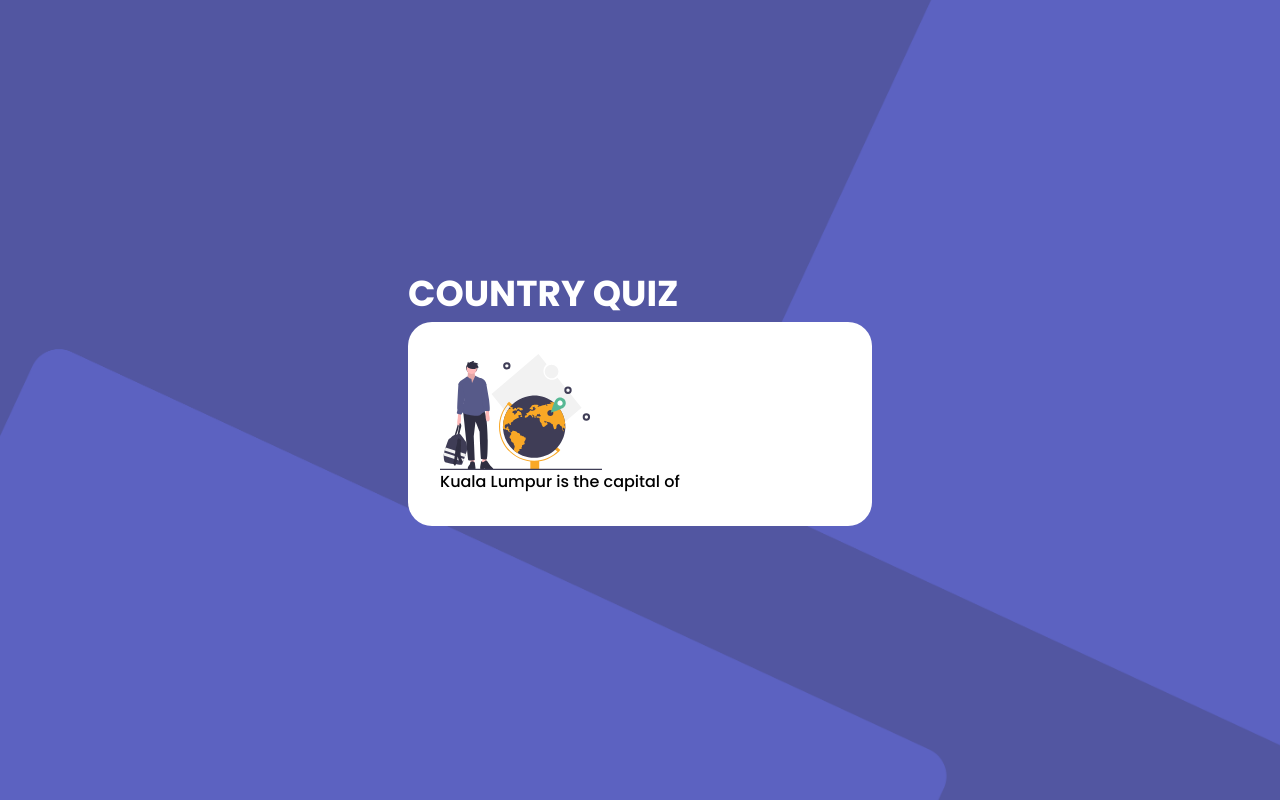
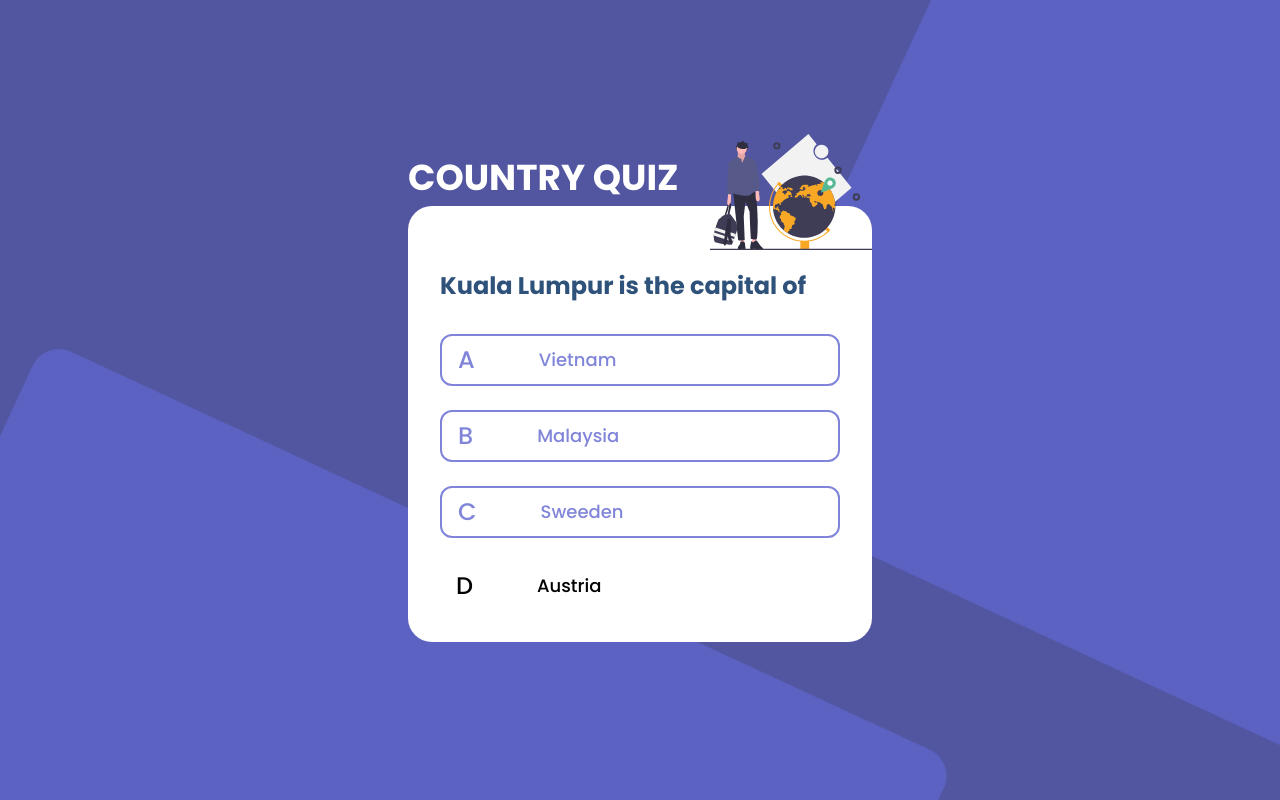
Before and after one commit to fozuzip/quiz-front, a React (Vite) app: page / in a window 1280 px wide. Built offline with nearby package versions, Linux system fonts and the light colour scheme.

Commit message:
Style OptionButton

```diff
--- a/package.json
+++ b/package.json
@@ -10,6 +10,7 @@
     "preview": "vite preview"
   },
   "dependencies": {
+    "clsx": "^1.2.1",
     "react": "^18.2.0",
     "react-dom": "^18.2.0",
     "vite-plugin-svgr": "^3.2.0"
--- a/src/App.tsx
+++ b/src/App.tsx
@@ -1,15 +1,31 @@
+import OptionButton from "./components/OptionButton";
+
 import { ReactComponent as GraphicSvg } from "./assets/graphic.svg";
 
 function App() {
   return (
     <div className="flex h-screen w-full flex-col content-center justify-center bg-pattern bg-cover p-4 font-poppins">
-      <div className="m-auto  w-full md:w-[464px]">
+      <div className="relative  m-auto w-full md:w-[464px]">
         <h1 className="pb-2 text-4xl font-bold uppercase text-white">
           Country Quiz
         </h1>
         <div className="rounded-3xl bg-white p-8">
-          <GraphicSvg />
-          <p>Kuala Lumpur is the capital of</p>
+          <div className="absolute -top-6 right-0">
+            <GraphicSvg />
+          </div>
+          <div className="my-8">
+            <p className="text-2xl font-bold text-dark-text">
+              Kuala Lumpur is the capital of
+            </p>
+          </div>
+          <div className="flex flex-col gap-6">
+            <OptionButton index={0}>Vietnam</OptionButton>
+            <OptionButton index={1}>Malaysia</OptionButton>
+            <OptionButton index={2}>Sweeden</OptionButton>
+            <OptionButton index={3} variant="correct">
+              Austria
+            </OptionButton>
+          </div>
         </div>
       </div>
     </div>
--- /dev/null
+++ b/src/components/OptionButton.tsx
@@ -0,0 +1,32 @@
+import clsx from "clsx";
+
+type OptionButtonType = {
+  children: React.ReactNode;
+  index: number;
+  variant?: "option" | "correct" | "wrong";
+  isHoverable?: boolean;
+};
+
+function OptionButton({
+  children,
+  index,
+  variant = "option",
+  isHoverable = true,
+}: OptionButtonType) {
+  // Convert number to
+  const orderLetter = String.fromCharCode((index % 26) + 65);
+
+  const buttonClass = clsx(
+    "w-full flex color items-center px-4 py-2 rounded-xl",
+    variant === "option" && "text-violet border-2 border-violet ",
+    isHoverable && "hover:bg-yellow hover:border-yellow hover:text-white"
+  );
+  return (
+    <button className={buttonClass}>
+      <span className="mr-16 text-2xl">{orderLetter}</span>
+      <span className="text-lg">{children}</span>
+    </button>
+  );
+}
+
+export default OptionButton;
--- a/tailwind.config.js
+++ b/tailwind.config.js
@@ -9,6 +9,11 @@ export default {
       backgroundImage: {
         pattern: "url('/src/assets/background.png')",
       },
+      colors: {
+        "dark-text": "#2F527B",
+        violet: "rgba(96, 102, 208, 0.8)",
+        yellow: "#F9A826",
+      },
     },
   },
   plugins: [],
```
Also changed, not shown: 1 other file (tests, documents, lock files or other folders).
